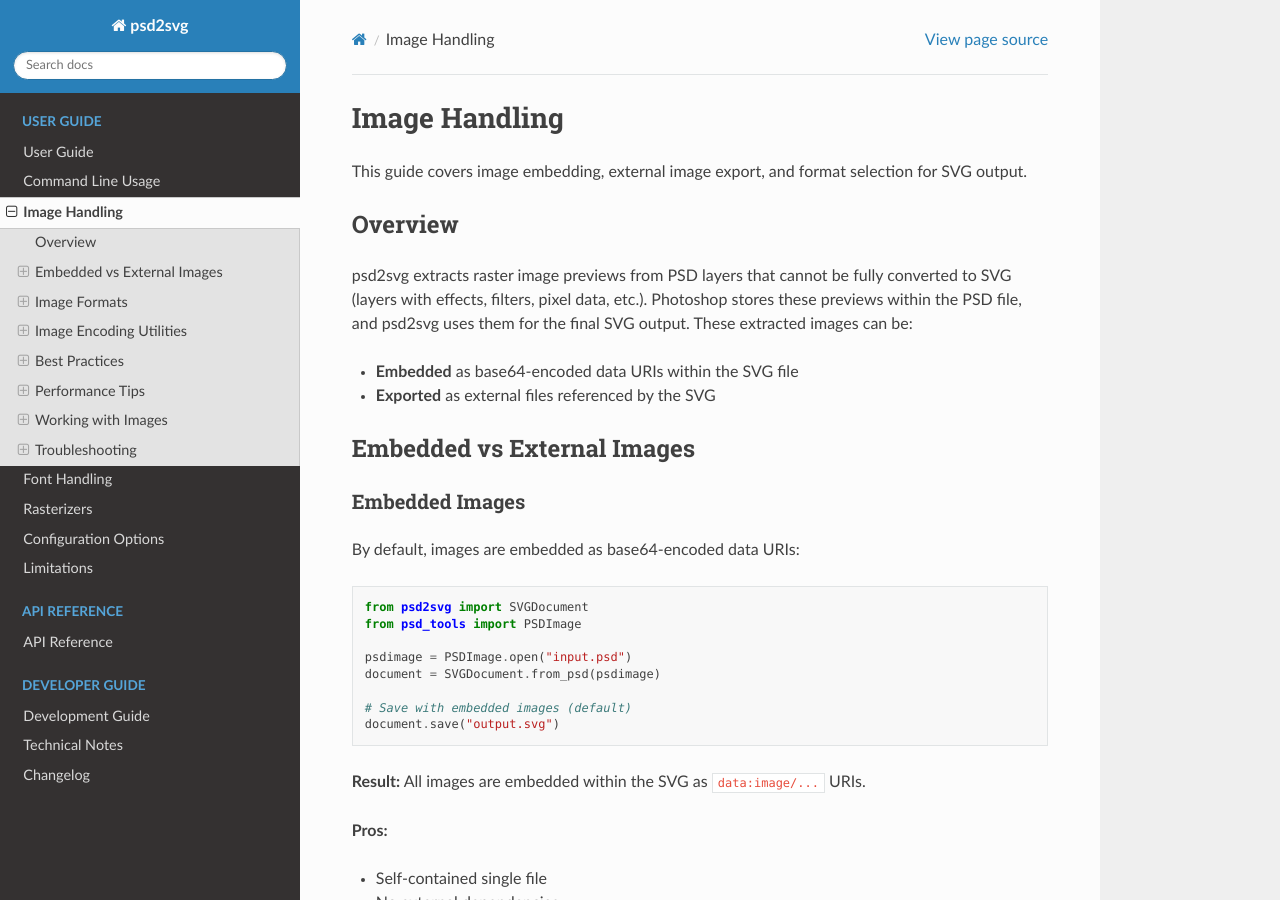
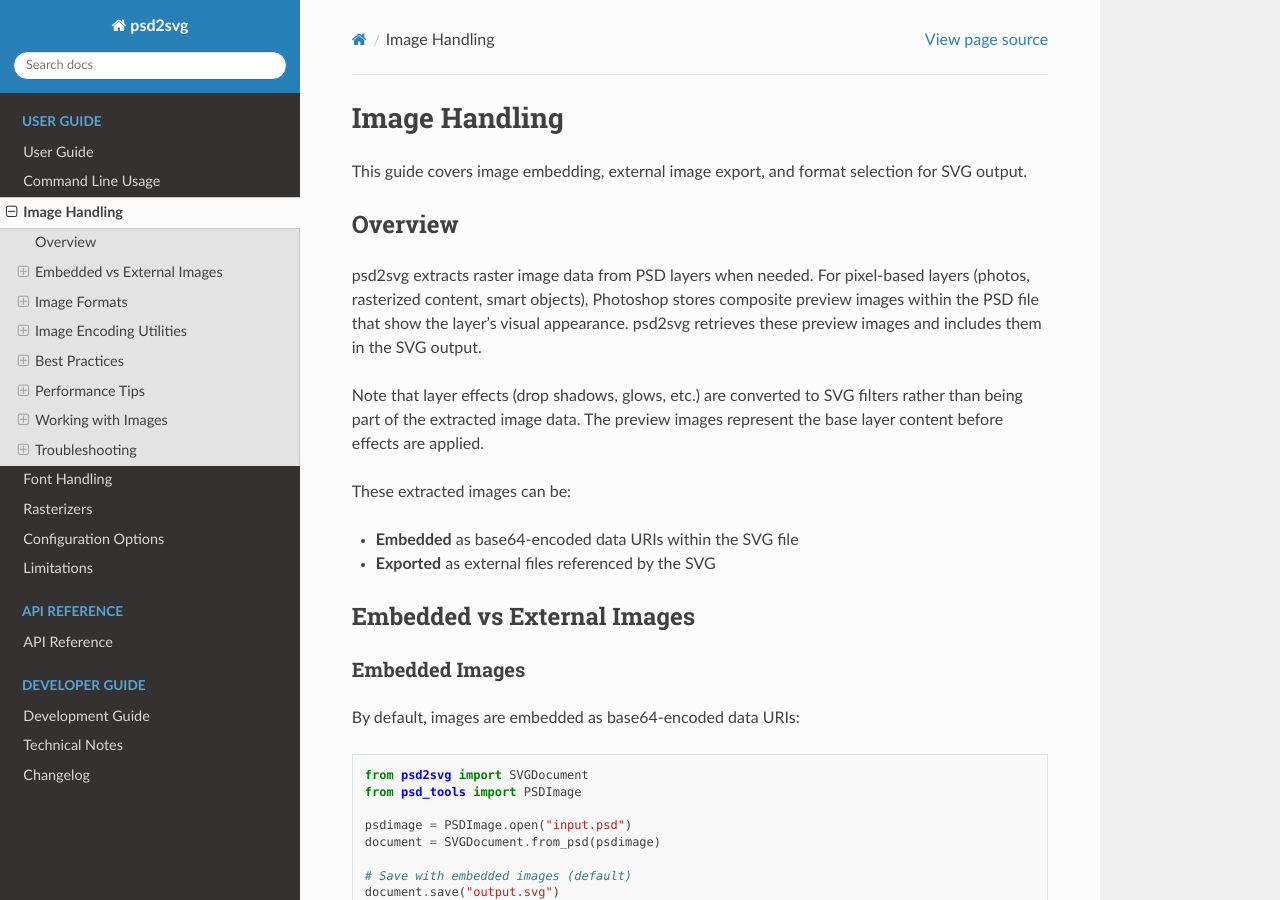
Before and after one commit to kyamagu/psd2svg, a Sphinx documentation site: the page built from docs/images.rst, in a window 1280 px wide and 900 px high. Built offline with Sphinx 7.4.7 and the Read the Docs theme 3.1.0, drawn with Linux system fonts in a browser that asks for light colours.

Commit message:
Docs: Clarify that effects are converted to SVG filters, not rasterized
Rewrote the Overview section in images.rst to accurately explain:
- psd2svg extracts preview images for pixel-based layers from PSD files
- Layer effects (drop shadows, glows, etc.) are converted to SVG filters
- Preview images represent base layer content before effects are applied

This corrects the previous misleading description that suggested
psd2svg performs rasterization of effects.

🤖 Generated with [Claude Code](https://claude.com/claude-code)

Co-Authored-By: Claude <noreply@anthropic.com>

```diff
--- a/docs/images.rst
+++ b/docs/images.rst
@@ -6,7 +6,11 @@ This guide covers image embedding, external image export, and format selection f
 Overview
 --------
 
-psd2svg extracts raster image previews from PSD layers that cannot be fully converted to SVG (layers with effects, filters, pixel data, etc.). Photoshop stores these previews within the PSD file, and psd2svg uses them for the final SVG output. These extracted images can be:
+psd2svg extracts raster image data from PSD layers when needed. For pixel-based layers (photos, rasterized content, smart objects), Photoshop stores composite preview images within the PSD file that show the layer's visual appearance. psd2svg retrieves these preview images and includes them in the SVG output.
+
+Note that layer effects (drop shadows, glows, etc.) are converted to SVG filters rather than being part of the extracted image data. The preview images represent the base layer content before effects are applied.
+
+These extracted images can be:
 
 * **Embedded** as base64-encoded data URIs within the SVG file
 * **Exported** as external files referenced by the SVG
```
